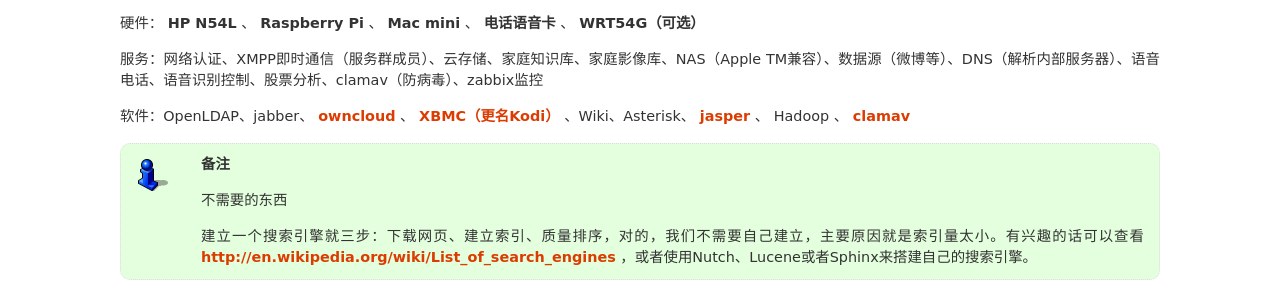
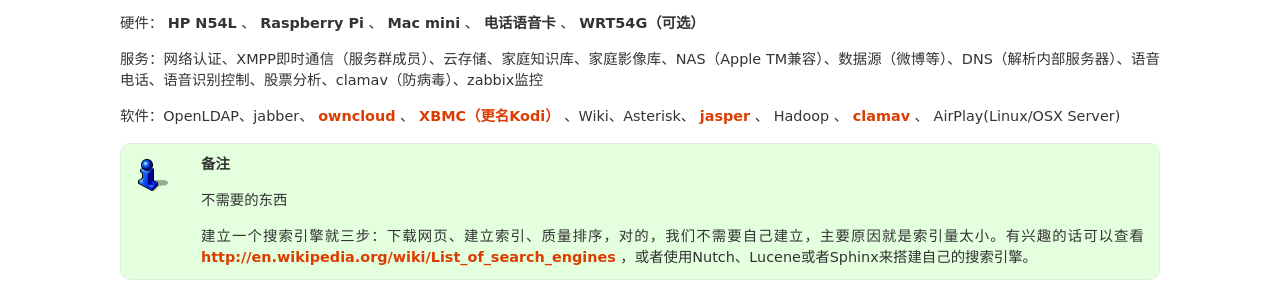
Before and after one commit to lofyer/InTheCloud, a Sphinx documentation site: the page built from source/posts/exp.rst, in a window 1280 px wide. Shown: the part 1356-1656 px from the top of the page. Built offline with Sphinx 7.4.7, drawn with Linux system fonts in a browser that asks for light colours; formulas are drawn with MathJax 3.

Commit message:
AirPlay in Linux Server

```diff
--- a/source/posts/exp.rst
+++ b/source/posts/exp.rst
@@ -45,7 +45,7 @@
 
 服务：网络认证、XMPP即时通信（服务群成员）、云存储、家庭知识库、家庭影像库、NAS（Apple TM兼容）、数据源（微博等）、DNS（解析内部服务器）、语音电话、语音识别控制、股票分析、clamav（防病毒）、zabbix监控
 
-软件：OpenLDAP、jabber、 `owncloud <http://www.owncloud.org>`_ 、 `XBMC（更名Kodi） <http://xbmc.org/>`_ 、Wiki、Asterisk、 `jasper <http://jasperproject.github.io/>`_ 、 Hadoop 、 `clamav <http://www.clamav.net/download.html>`_
+软件：OpenLDAP、jabber、 `owncloud <http://www.owncloud.org>`_ 、 `XBMC（更名Kodi） <http://xbmc.org/>`_ 、Wiki、Asterisk、 `jasper <http://jasperproject.github.io/>`_ 、 Hadoop 、 `clamav <http://www.clamav.net/download.html>`_ 、 AirPlay(Linux/OSX Server)
 
 .. note:: 不需要的东西
 
```
